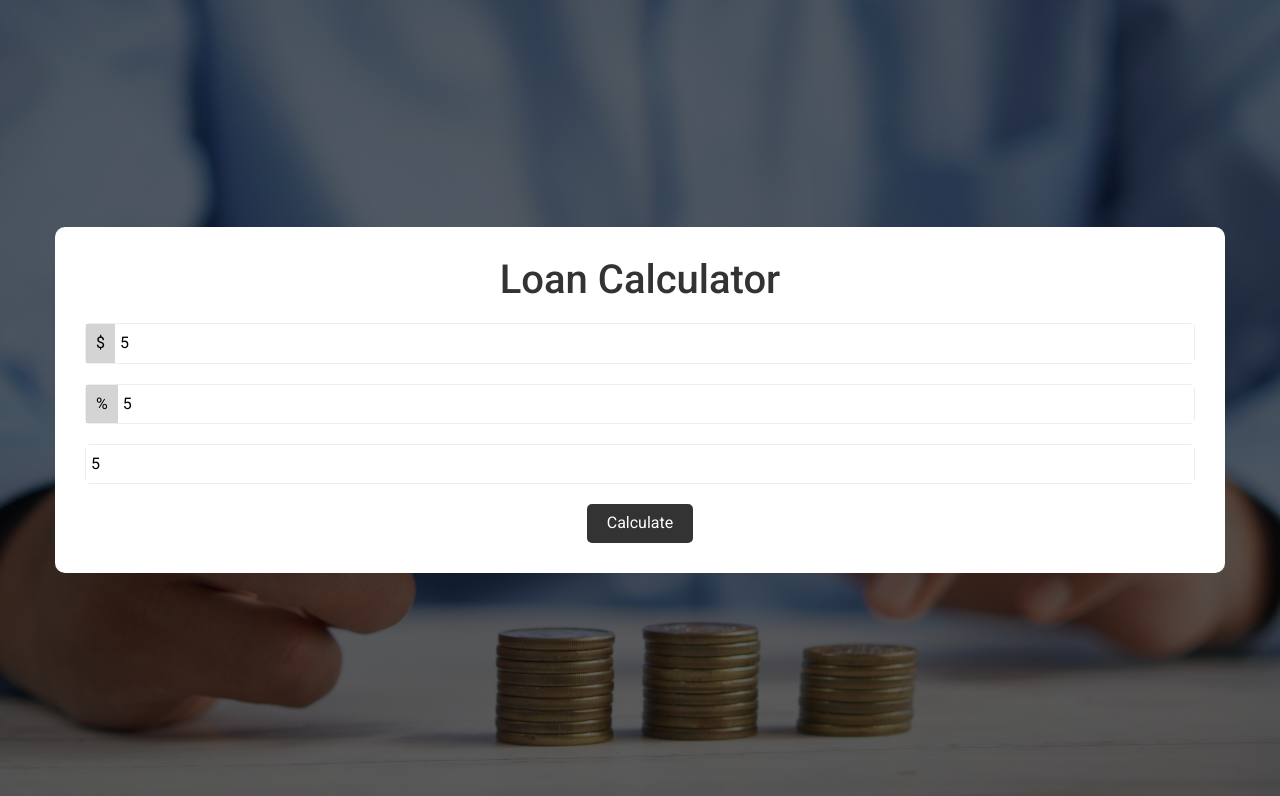
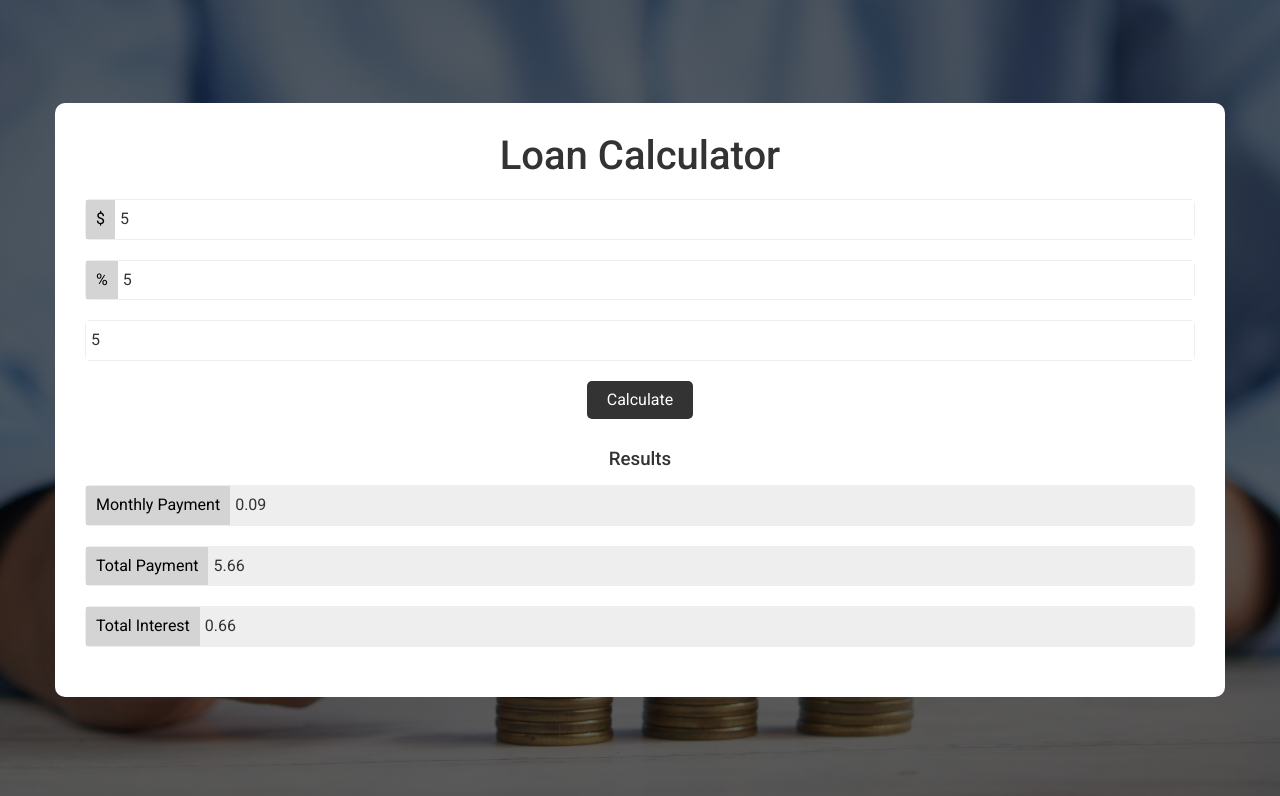
Before and after one commit to MahmoudsMohammed/loan_calculator, a plain HTML site: page index.html in a window 1280 px wide. Both pictures are taken after typing "5", "5", "5" into the empty fields and a click on the button "Calculate". Drawn offline with Linux system fonts and the light colour scheme.

Commit message:
functionality

```diff
--- a/index.html
+++ b/index.html
@@ -37,7 +37,7 @@
         <input type="number" name="years" id="years" placeholder="Years To Repay">
       </div>
       <button id="calc">Calculate</button>
-      <img src="static/loading.gif" alt="">
+      <img src="static/loading.gif" alt="" id="loader">
       <div class="result">
         <h3>Results</h3>
         <div>
--- a/script/app.js
+++ b/script/app.js
@@ -0,0 +1,39 @@
+// get ui elements
+const loan = document.getElementById('loan'),
+  interest = document.getElementById('interest'),
+  year = document.getElementById('years'),
+  calc = document.getElementById('calc'),
+  monthly = document.getElementById('monthly'),
+  t_payment = document.getElementById('t-payment'),
+  t_interest = document.getElementById('t-interest'),
+  result = document.querySelector('.result'),
+  loader = document.getElementById('loader')
+
+// Add event to calculate
+calc.addEventListener('click', (e) => {
+  result.style.display = 'none'
+  loader.style.display = 'block'
+  setTimeout(getresults, 2000)
+})
+
+function getresults() {
+  loader.style.display = 'none';
+  const amount = parseFloat(loan.value),
+    inte = parseFloat(interest.value) / 100 / 12,
+    y = parseFloat(year.value) * 12
+
+  // check for inputs
+  if (amount && inte && y) {
+    const x = Math.pow(1 + inte, y),
+      mon = (amount * x * inte) / (x - 1)
+
+    monthly.value = mon.toFixed(2)
+    t_payment.value = (mon * y).toFixed(2)
+    t_interest.value = (t_payment.value - amount).toFixed(2)
+    result.style.display = 'block'
+  } else {
+    const alert = document.getElementById('alert')
+    alert.style.display = 'block'
+    setTimeout(() => (alert.style.display = 'none'), 2000)
+  }
+}
--- a/style/app.css
+++ b/style/app.css
@@ -101,3 +101,6 @@ img{
 .result input{
   background-color: #eee;
 }
+input{
+  color: #333;
+}
```
